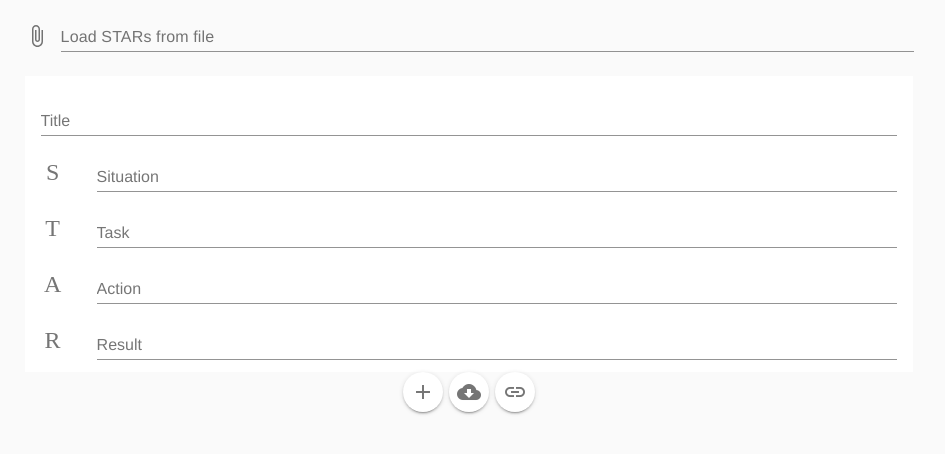
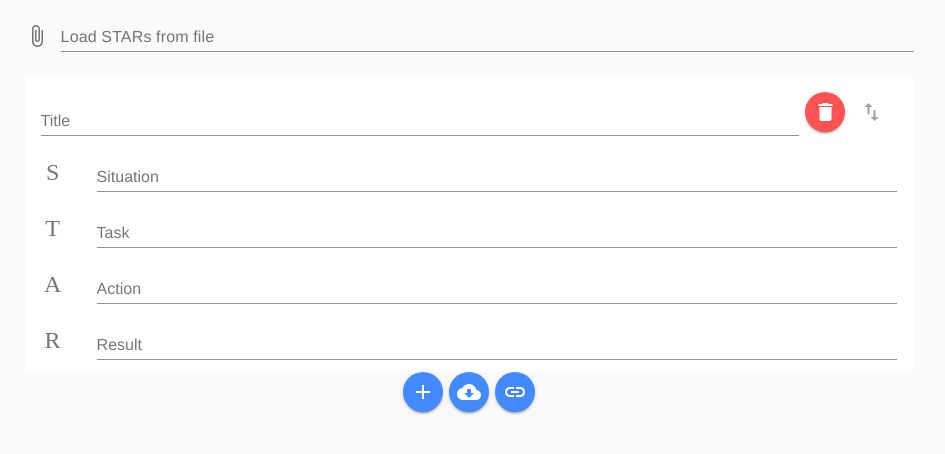
Before and after one commit to NoahDragon/star-list, a Vue app: page / in a window 1280 px wide. Both pictures are taken after a click on the button "add". Shown: the part 60-514 px from the top of the page, without its empty margins (171-1116 px from the left). Built offline with nearby package versions, Linux system fonts and the light colour scheme.

Commit message:
support drag drop to reorder list.

```diff
--- a/package.json
+++ b/package.json
@@ -10,7 +10,8 @@
   "dependencies": {
     "core-js": "^3.1.2",
     "vue": "^2.6.10",
-    "vue-material": "^1.0.0-beta-11"
+    "vue-material": "^1.0.0-beta-11",
+    "vuedraggable": "^2.23.2"
   },
   "devDependencies": {
     "@vue/cli-plugin-babel": "^4.0.0",
--- a/src/App.vue
+++ b/src/App.vue
@@ -17,13 +17,13 @@
         @updateByUrl="updateURL"
         @updateByFile="updateFile"
         />
-      <md-button class="md-icon-button md-raised" @click="addSTAR()">
+      <md-button class="md-icon-button md-raised md-primary" @click="addSTAR()">
           <md-icon>add</md-icon>
       </md-button>
-      <md-button class="md-icon-button md-raised" @click="downloadList()">
+      <md-button class="md-icon-button md-raised md-primary" @click="downloadList()">
           <md-icon>cloud_download</md-icon>
       </md-button>
-      <md-button class="md-icon-button md-raised" @click="linkPopupActive=true">
+      <md-button class="md-icon-button md-raised md-primary" @click="linkPopupActive=true">
           <md-icon>link</md-icon>
       </md-button>
     </div>
--- a/src/components/StarItem.vue
+++ b/src/components/StarItem.vue
@@ -9,7 +9,7 @@
             @md-cancel="onCancel"
             @md-confirm="onConfirm" />
         <md-icon v-if="startype !== 'title'">{{ startype }}</md-icon>
-        <div class="md-list-item-text md-headline cursor" @keydown="keyPressed($event)">
+        <div class="md-list-item-text md-headline" @keydown="keyPressed($event)">
             <md-field md-inline v-if="startype === 'S'">
                 <label>Situation</label>
                 <md-textarea v-model="star.s" md-autogrow @dblclick="editMode(star, startype)" :readonly="editing ? false : true"/>
@@ -31,15 +31,20 @@
                 <md-textarea v-model="star.title" md-autogrow @dblclick="editMode(star, startype)" :readonly="editing ? false : true"/>
             </md-field>
         </div>
-        <div v-if="editing === star.id && type === startype">
+        <div v-if="editing">
             <md-button class="md-icon-button md-raised" @click="editSTAR(star)">
                 <md-icon>save</md-icon>
             </md-button>
             <md-button class="md-icon-button md-raised" @click="cancelEdit(star, startype)">
                 <md-icon>cancel</md-icon>
             </md-button>
-            <md-button v-if="startype === 'title'" class="md-icon-button md-raised" @click="active = true">
+        </div>
+        <div v-if="startype === 'title'">
+            <md-button class="md-icon-button md-raised md-accent" @click="active = true">
                 <md-icon>delete</md-icon>
+            </md-button>
+            <md-button class="md-icon-button" disabled>
+                <md-icon>swap_vert</md-icon>
             </md-button>
         </div>
     </md-list-item>
--- a/src/components/StarList.vue
+++ b/src/components/StarList.vue
@@ -1,5 +1,6 @@
 <template>
   <div id="star-table">
+    <draggable :list="stars" group="star" @start="drag=true" @end="drag=false">
       <md-list v-for="star in stars" :key="star.id">
           <staritem
             :star="star"
@@ -29,11 +30,13 @@
             @update:star="update"
           />
       </md-list>
+    </draggable>
   </div>
 </template>
 
 <script>
 import staritem from "./StarItem.vue"
+import draggable from 'vuedraggable'
 
 export default {
   name: 'starlist',
@@ -43,6 +46,7 @@ export default {
   },
   components: {
     staritem,
+    draggable
   },
   data() {
     return {
```
Also changed, not shown: 2 other files (tests, documents, lock files or other folders). Lines whose indentation alone changed are shown as unchanged.
